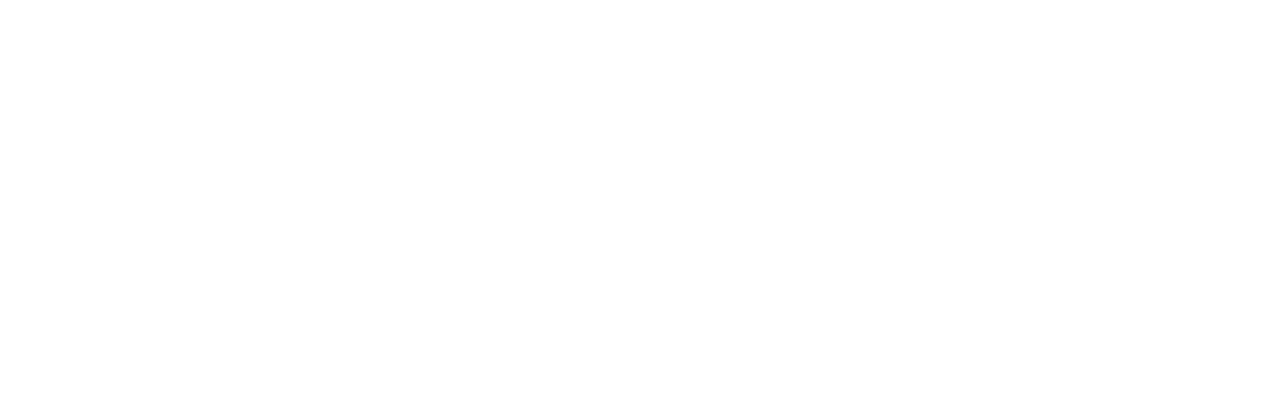
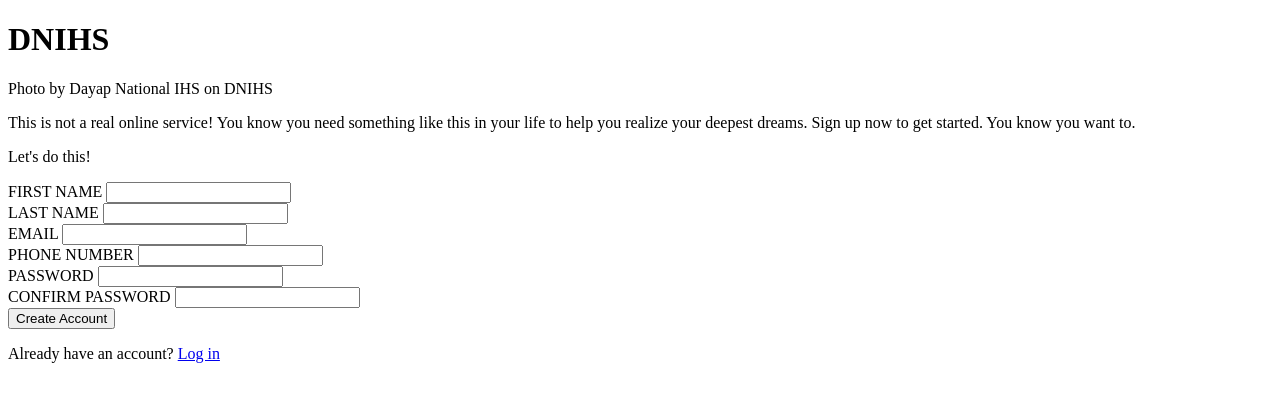
Before and after one commit to xpall/the-odin-project-sign-up-form, a plain HTML site: page index.html in a window 1280 px wide. Drawn offline with Linux system fonts and the light colour scheme.

Commit message:
Finished skeleton html

```diff
--- a/index.html
+++ b/index.html
@@ -8,6 +8,59 @@
   <title>Sign-up Form</title>
 </head>
 <body>
-
+  <div class="main-container">
+    <div class="left-pic">
+      <h1 class="logo-text">
+        DNIHS
+      </h1>
+      <div class="footer">
+        <p>
+          Photo by Dayap National IHS on DNIHS
+        </p>
+      </div>
+    </div>
+    <div class="right-sign-up">
+      <p class="intro-phrase">
+        This is not a real online service!
+        You know you need something like this in your life
+        to help you realize your deepest dreams.
+        Sign up now to get started.
+        You know you want to.
+      </p>
+      <p class="lets">
+        Let's do this!
+      </p>
+      <div class="form-box">
+        <form action="/" method="post">
+          <div>
+            <label for="first_name">FIRST NAME</label>
+            <input type="text" name="first_name" id="first_name">
+          </div>
+          <label for="last_name">LAST NAME</label>
+          <input type="text" name="last_name" id="last_name">
+          <div>
+            <label for="email">EMAIL</label>
+            <input type="email" name="email" id="email">
+          </div>
+          <div>
+            <label for="phone_num">PHONE NUMBER</label>
+            <input type="tel" name="phone_num" id="phone_num">
+          </div>
+          <div>
+            <label for="passwd">PASSWORD</label>
+            <input type="password" name="passwd" id="passwd">
+          </div>
+          <div>
+            <label for="passwd2">CONFIRM PASSWORD</label>
+            <input type="password" name="passwd2" id="passwd2">
+          </div>
+          <button type="submit">Create Account</button>
+        </form>
+      </div>
+      <p class="existing-account">
+        Already have an account? <a href="/index.html">Log in</a>
+      </p>
+    </div>
+  </div>
 </body>
 </html>
```
